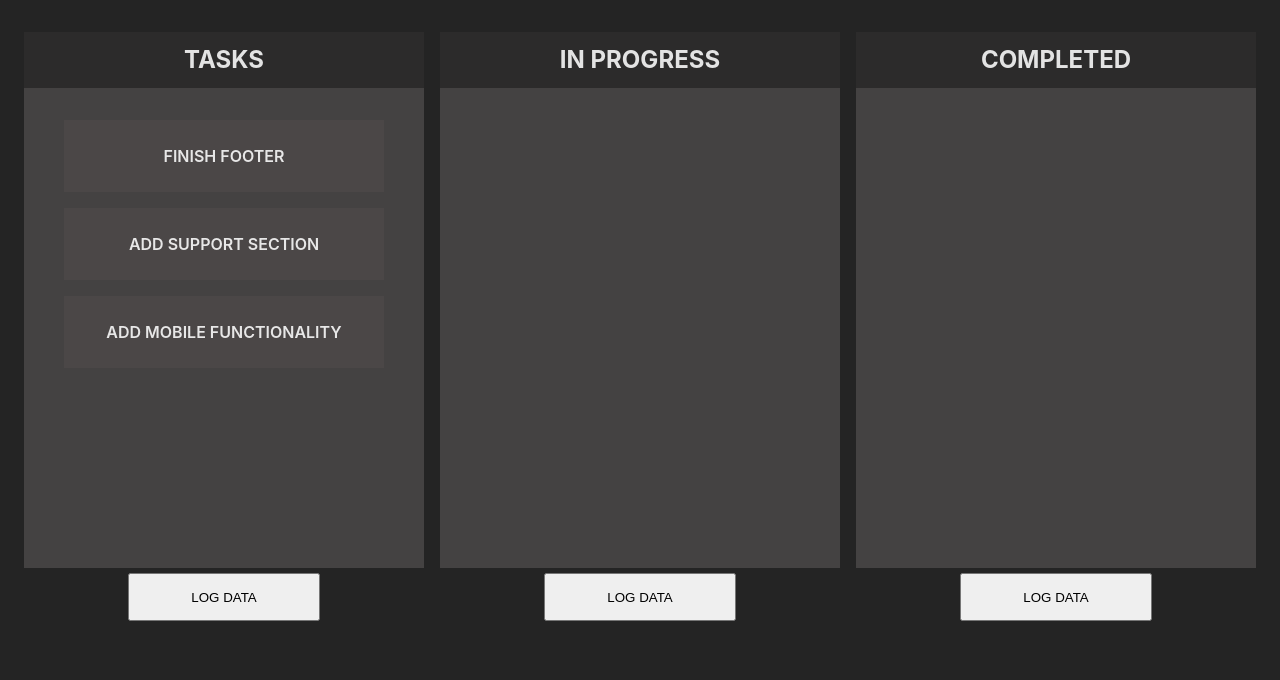
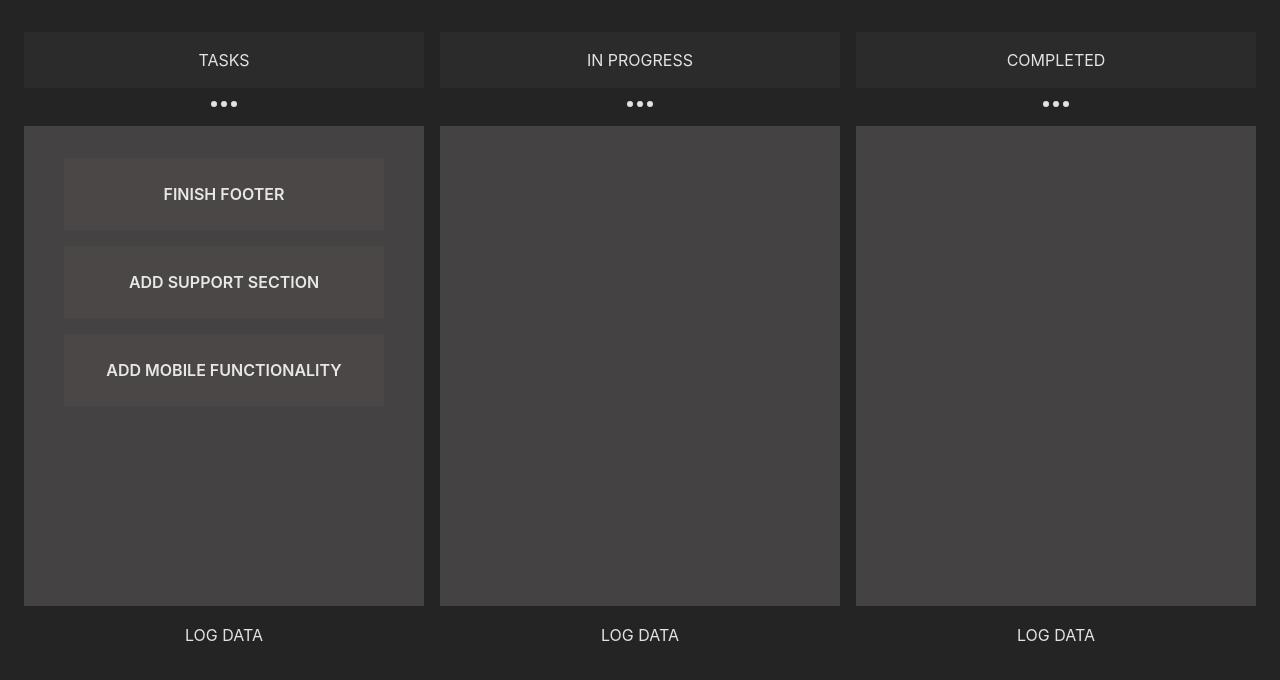
Before and after one commit to AroonSalotra/to-do-drag-n-drop, a React (Vite) app: page / in a window 1280 px wide. Shown: the top 680 px of the page. Built offline with nearby package versions, Linux system fonts and the light colour scheme.

Commit message:
install tailwindcss & react-icons

```diff
--- a/package.json
+++ b/package.json
@@ -11,12 +11,16 @@
   "dependencies": {
     "react": "^18.2.0",
     "react-beautiful-dnd": "^13.1.1",
-    "react-dom": "^18.2.0"
+    "react-dom": "^18.2.0",
+    "react-icons": "^4.7.1"
   },
   "devDependencies": {
     "@types/react": "^18.0.26",
     "@types/react-dom": "^18.0.9",
     "@vitejs/plugin-react": "^3.0.0",
+    "autoprefixer": "^10.4.13",
+    "postcss": "^8.4.21",
+    "tailwindcss": "^3.2.4",
     "vite": "^4.0.0"
   }
 }
--- /dev/null
+++ b/postcss.config.cjs
@@ -0,0 +1,6 @@
+module.exports = {
+  plugins: {
+    tailwindcss: {},
+    autoprefixer: {},
+  },
+}
--- a/src/App.css
+++ b/src/App.css
@@ -13,6 +13,10 @@
   text-align: center;
 }
 
+button {
+  border: none;
+  background-color: inherit;
+}
 
 .App {
   display: flex;
--- a/src/components/Dropzone.jsx
+++ b/src/components/Dropzone.jsx
@@ -1,5 +1,6 @@
 import { Droppable, Draggable, DragDropContext } from "react-beautiful-dnd";
 import { useState, useId } from "react";
+import { BsThreeDots } from "react-icons/bs"
 
 const Dropzone = ({ title, data, id, dragIndex }) => {
 
@@ -35,9 +36,17 @@ const Dropzone = ({ title, data, id, dragIndex }) => {
                         <div className="dropzone"
                             {...provided.droppableProps} ref={provided.innerRef} >
 
-                            <h2 className="title">
-                                {title ? title : "TITLE"}
-                            </h2>
+                            <div>
+                                <h2 className="title">
+                                    {title ? title : "TITLE"}
+                                </h2>
+
+                                <button type="button">
+                                    <BsThreeDots style={{
+                                        fontSize: "2rem"
+                                    }} />
+                                </button>
+                            </div>
 
                             <div className="dropzone-area">
 
--- a/src/index.css
+++ b/src/index.css
@@ -1,3 +1,7 @@
+@tailwind base;
+@tailwind components;
+@tailwind utilities;
+
 :root {
   font-family: Inter, Avenir, Helvetica, Arial, sans-serif;
   font-size: 16px;
--- /dev/null
+++ b/tailwind.config.cjs
@@ -0,0 +1,11 @@
+/** @type {import('tailwindcss').Config} */
+module.exports = {
+  content: [
+    "./index.html",
+    "./src/**/*.{js,ts,jsx,tsx}",
+  ],
+  theme: {
+    extend: {},
+  },
+  plugins: [],
+}
```
Also changed, not shown: 1 other file (tests, documents, lock files or other folders).
